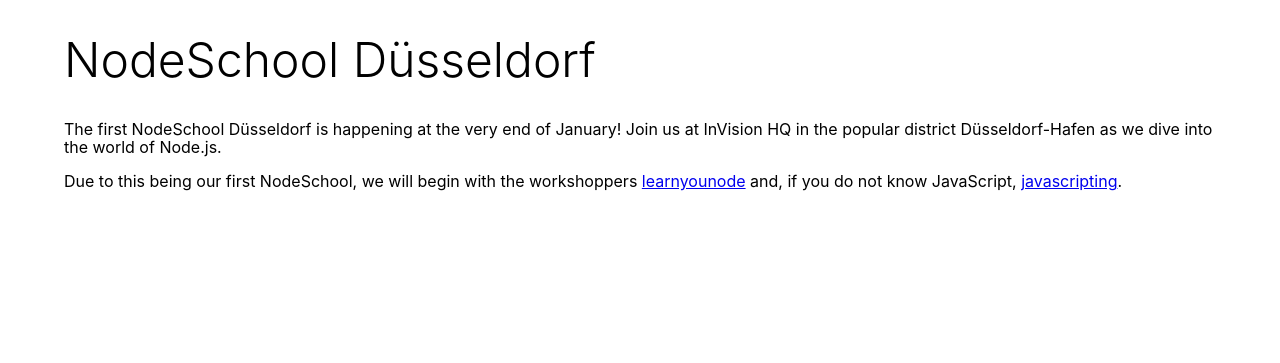
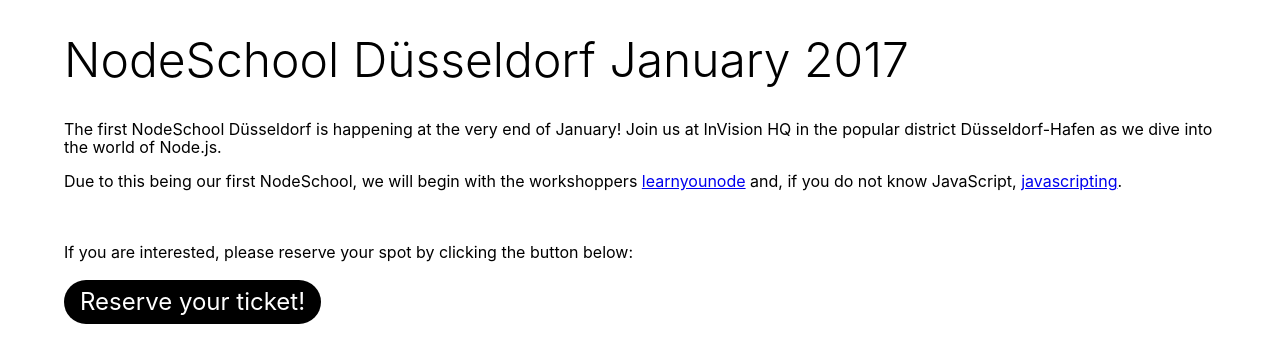
Before and after one commit to nodeschool/dusseldorf, a Jekyll site: the page built from _events/001.md, in a window 1280 px wide. Shown: the top 363 px of the page. Built offline with Jekyll 4.4.1, drawn with Linux system fonts in a browser that asks for light colours.

Commit message:
add event layout

```diff
--- /dev/null
+++ b/_layouts/event.html
@@ -0,0 +1,13 @@
+---
+layout: main
+---
+
+<h1 class="f1 fw3">{{ page.title }}</h1>
+
+{{ content }}
+<br/><br/>
+If you are interested, please reserve your spot by clicking the button below:
+<br/><br/>
+<a
+  class="f3 grow no-underline br-pill ph3 pv2 dib white bg-black"
+  href="{{ page.tito }}">Reserve your ticket!</a>
--- a/_layouts/main.html
+++ b/_layouts/main.html
@@ -8,7 +8,6 @@
   </head>
   <body>
     <div class="ph3 ph5-ns sans-serif">
-      <h1 class="f1 fw3">NodeSchool Düsseldorf</h1>
       <p class="f4 lh-copy measure">
         {{ content }}
       </p>
--- a/index.html
+++ b/index.html
@@ -3,6 +3,10 @@ layout: main
 title: NodeSchool Düsseldorf
 ---
 
+<h1 class="f1 fw3">NodeSchool Düsseldorf</h1>
+
 NodeSchool Düsseldorf is a regular meetup.
 <br/>
-More details coming soon...
+<!-- {% for event in site.events %} -->
+<!-- {{ event.location }} -->
+<!-- {% endfor %} -->
```
Also changed, not shown: _events/001.md (+2 -1 lines).
